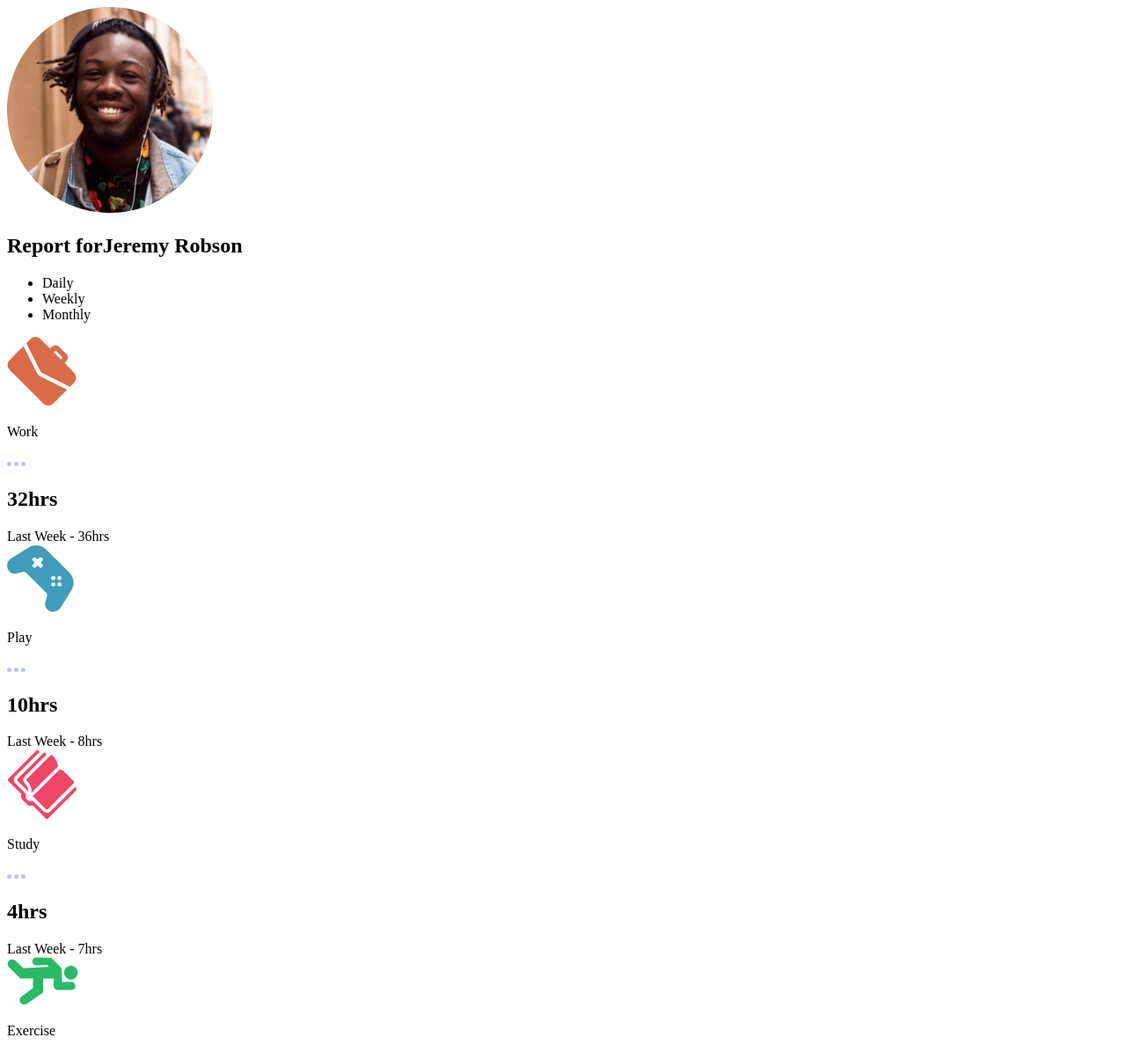
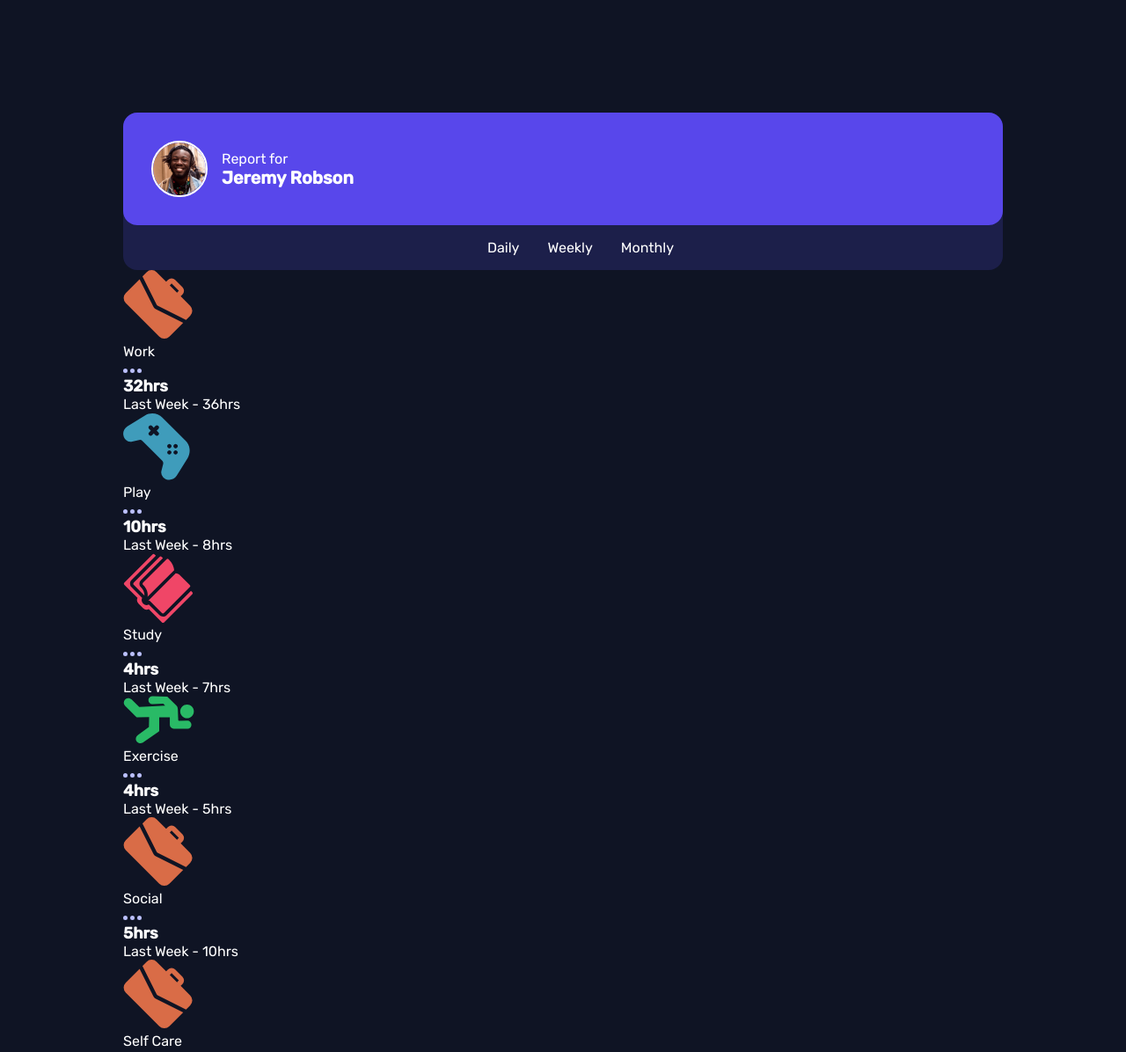
Before and after one commit to Rioba-Ian/time-tracking-dashboard-main, a plain HTML site: page index.html in a window 1280 px wide. Shown: the top 1196 px of the page at 88% size. Drawn offline with Linux system fonts and the light colour scheme.

Commit message:
sidebar sidemenu for dashboard

```diff
--- a/index.html
+++ b/index.html
@@ -1,22 +1,41 @@
 <!DOCTYPE html>
 <html lang="en">
   <head>
-  <meta charset="UTF-8">
-  <meta name="viewport" content="width=device-width, initial-scale=1.0"> <!-- displays site properly based on user's device -->
+    <meta charset="UTF-8" />
+    <meta name="viewport" content="width=device-width, initial-scale=1.0" />
+    <!-- displays site properly based on user's device -->
 
-  <link rel="icon" type="image/png" sizes="32x32" href="./images/favicon-32x32.png">
+    <link
+      rel="icon"
+      type="image/png"
+      sizes="32x32"
+      href="./images/favicon-32x32.png"
+    />
+
+    <!-- google fonts -->
+    <link rel="preconnect" href="https://fonts.googleapis.com" />
+    <link rel="preconnect" href="https://fonts.gstatic.com" crossorigin />
+    <link
+      href="https://fonts.googleapis.com/css2?family=Rubik:ital,wght@0,400;0,500;1,300&display=swap"
+      rel="stylesheet"
+    />
 
     <title>Frontend Mentor | Time tracking dashboard</title>
 
-  <link rel="stylesheet" href="style.css">
+    <link rel="stylesheet" href="style.css" />
   </head>
   <body>
-
     <main>
       <section class="main-sidebar">
         <div class="profile-section">
-        <img src="./images/image-jeremy.png" alt="Jeremy Robson profile image">
-        <h1><span>Report for</span>Jeremy Robson</h1>
+          <img
+            src="./images/image-jeremy.png"
+            alt="Jeremy Robson profile image"
+          />
+          <div class="profile-section--name">
+            <span>Report for </span>
+            <h1>Jeremy Robson</h1>
+          </div>
         </div>
         <div class="links-section">
           <ul>
@@ -28,10 +47,13 @@
       </section>
       <section class="main-content">
         <div class="card">
-        <img src="./images/icon-work.svg" alt="briefcase to showcase hours of work">
+          <img
+            src="./images/icon-work.svg"
+            alt="briefcase to showcase hours of work"
+          />
           <div class="card-row">
             <p>Work</p>
-          <img src="./images/icon-ellipsis.svg" alt="three icons for menu">
+            <img src="./images/icon-ellipsis.svg" alt="three icons for menu" />
             <div class="card-row--content">
               <h2>32hrs</h2>
               <span>Last Week - 36hrs</span>
@@ -40,10 +62,13 @@
         </div>
 
         <div class="card">
-        <img src="./images/icon-play.svg" alt="a game console player like xbox and playstation">
+          <img
+            src="./images/icon-play.svg"
+            alt="a game console player like xbox and playstation"
+          />
           <div class="card-row">
             <p>Play</p>
-          <img src="./images/icon-ellipsis.svg" alt="three icons for menu">
+            <img src="./images/icon-ellipsis.svg" alt="three icons for menu" />
             <div class="card-row--content">
               <h2>10hrs</h2>
               <span>Last Week - 8hrs</span>
@@ -52,10 +77,13 @@
         </div>
 
         <div class="card">
-        <img src="./images/icon-study.svg" alt="a pile of books for studying">
+          <img
+            src="./images/icon-study.svg"
+            alt="a pile of books for studying"
+          />
           <div class="card-row">
             <p>Study</p>
-          <img src="./images/icon-ellipsis.svg" alt="three icons for menu">
+            <img src="./images/icon-ellipsis.svg" alt="three icons for menu" />
             <div class="card-row--content">
               <h2>4hrs</h2>
               <span>Last Week - 7hrs</span>
@@ -64,10 +92,13 @@
         </div>
 
         <div class="card">
-        <img src="./images/icon-exercise.svg" alt="a man jogging in the background">
+          <img
+            src="./images/icon-exercise.svg"
+            alt="a man jogging in the background"
+          />
           <div class="card-row">
             <p>Exercise</p>
-          <img src="./images/icon-ellipsis.svg" alt="three icons for menu">
+            <img src="./images/icon-ellipsis.svg" alt="three icons for menu" />
             <div class="card-row--content">
               <h2>4hrs</h2>
               <span>Last Week - 5hrs</span>
@@ -76,10 +107,13 @@
         </div>
 
         <div class="card">
-        <img src="./images/icon-work.svg" alt="messages, chatting with someone through the phone">
+          <img
+            src="./images/icon-work.svg"
+            alt="messages, chatting with someone through the phone"
+          />
           <div class="card-row">
             <p>Social</p>
-          <img src="./images/icon-ellipsis.svg" alt="three icons for menu">
+            <img src="./images/icon-ellipsis.svg" alt="three icons for menu" />
             <div class="card-row--content">
               <h2>5hrs</h2>
               <span>Last Week - 10hrs</span>
@@ -88,10 +122,13 @@
         </div>
 
         <div class="card">
-        <img src="./images/icon-work.svg" alt="wounded heart with bandage for healing">
+          <img
+            src="./images/icon-work.svg"
+            alt="wounded heart with bandage for healing"
+          />
           <div class="card-row">
             <p>Self Care</p>
-          <img src="./images/icon-ellipsis.svg" alt="three icons for menu">
+            <img src="./images/icon-ellipsis.svg" alt="three icons for menu" />
             <div class="card-row--content">
               <h2>2hrs</h2>
               <span>Last Week - 2hrs</span>
@@ -100,8 +137,5 @@
         </div>
       </section>
     </main>
-
-
-
   </body>
 </html>
--- /dev/null
+++ b/style.css
@@ -0,0 +1,101 @@
+:root {
+  /* bg-color */
+  --deep-blue: hsl(246, 80%, 60%);
+  /* primary */
+  --light-red-work: hsl(15, 100%, 70%);
+  --soft-blue-play: hsl(195, 74%, 62%);
+  --light-red-study: hsl(348, 100%, 68%);
+  --lime-green-exercise: hsl(145, 58%, 55%);
+  --violet-social: hsl(264, 64%, 52%);
+  --soft-orange-selfcare: hsl(43, 84%, 65%);
+
+  /* neutral colors */
+  --very-dark-blue: hsl(226, 43%, 10%);
+  --dark-blue: hsl(235, 46%, 20%);
+  --desaturated-blue: hsl(235, 45%, 61%);
+  --pale-blue: hsl(236, 100%, 87%);
+}
+
+*,
+*::before,
+*::after {
+  box-sizing: border-box;
+  margin: 0;
+}
+
+html {
+  font-size: 1rem;
+  height: 100%;
+}
+
+a,
+li {
+  display: block;
+}
+
+li {
+  list-style: none;
+}
+
+body {
+  font-family: "Rubik", serif;
+  background-color: var(--very-dark-blue);
+}
+
+h1 {
+  font-size: clamp(1.125rem, 1.125rem + 10vw, 1.25rem);
+}
+
+h2 {
+  font-size: clamp(1rem, 1rem + 10vw, 1.125rem);
+}
+
+img {
+  max-width: 100%;
+}
+
+main {
+  width: min(80%, 1000px);
+  margin: 10vw auto 0;
+
+  color: #fff;
+}
+
+/* main-sidebar */
+.main-sidebar {
+  border-radius: 16px;
+
+  background-color: var(--dark-blue);
+}
+
+.profile-section {
+  display: flex;
+  align-items: center;
+
+  background-color: var(--deep-blue);
+  border-radius: 16px;
+  padding: 2em;
+}
+
+.profile-section img {
+  width: 4rem;
+  border: 2px solid #fff;
+  border-radius: 50%;
+}
+
+.profile-section--name {
+  margin-left: 1em;
+}
+
+.links-section {
+  padding: 1em 0;
+}
+
+.links-section ul {
+  display: flex;
+  justify-content: center;
+}
+
+.links-section ul > li + li {
+  margin-left: 2em;
+}
```
Lines whose indentation alone changed are shown as unchanged.
